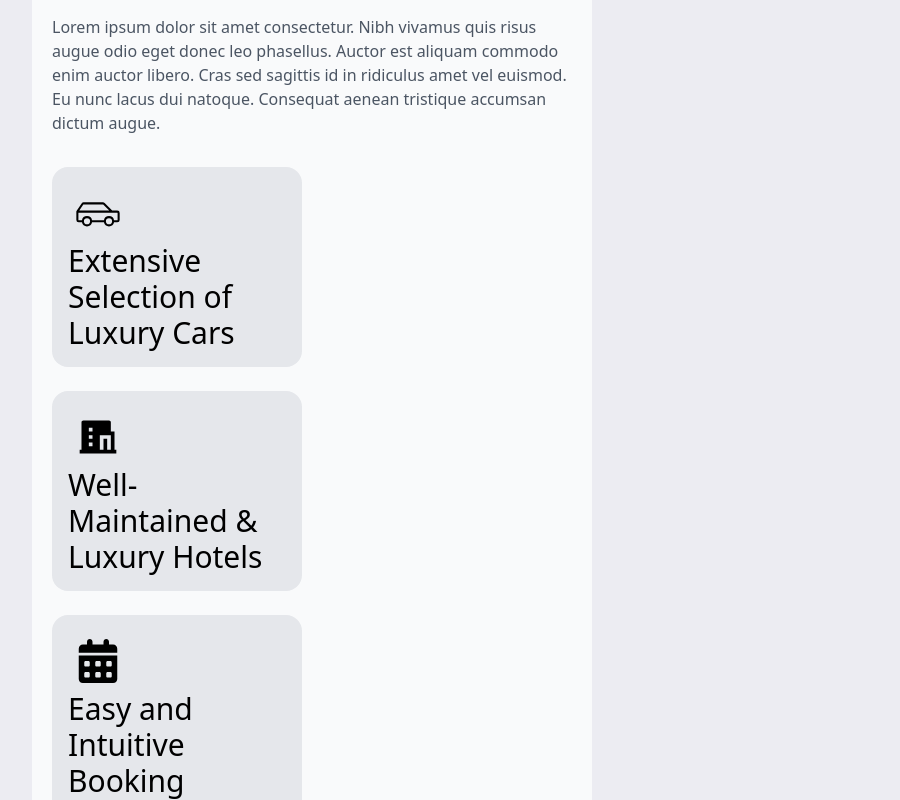
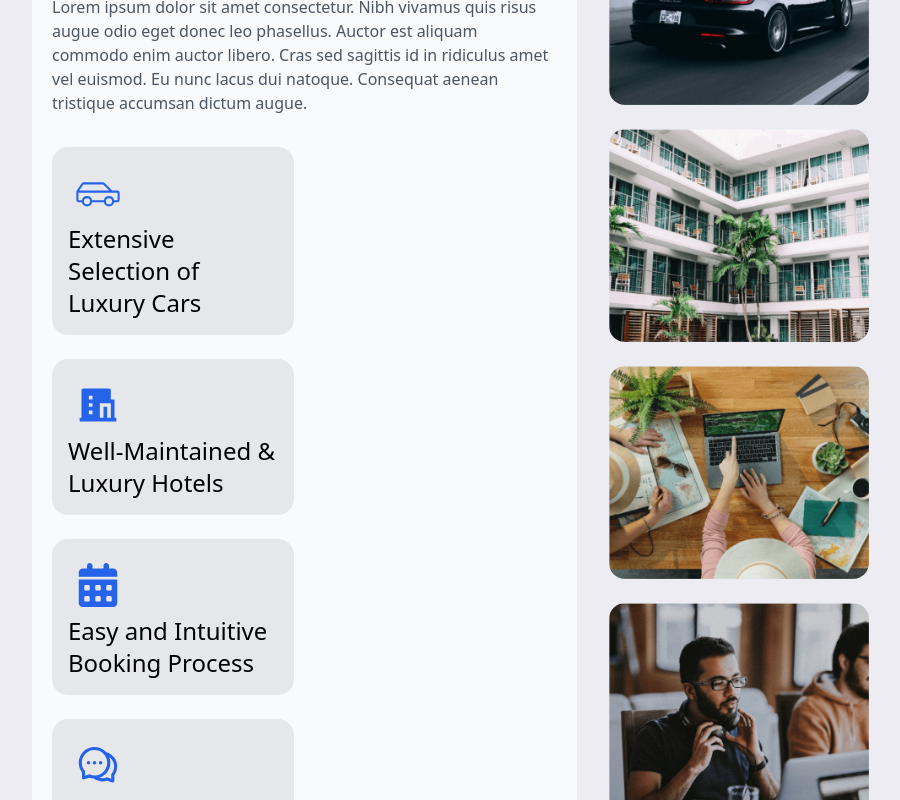
Before and after one commit to TahirSaifi09/Asha_Trip, a React (Create React App) app: page /about in a window 1280 px wide. Shown: the part 1340-2140 px from the top of the page, without its empty margins (48-948 px from the left). Built offline with nearby package versions, Linux system fonts and the light colour scheme.

Commit message:
About page created but not response

```diff
--- a/src/Component/aboutCom/ourHistory.jsx
+++ b/src/Component/aboutCom/ourHistory.jsx
@@ -6,19 +6,19 @@ import { AiOutlineComment } from "react-icons/ai";
 export default function OurHistory() {
   const history = [
     {
-      icon: <PiCarProfileLight className="text-6xl p-2 " />,
+      icon: <PiCarProfileLight className="text-6xl p-2 text-blue-600 " />,
       dis: "Extensive Selection of Luxury Cars",
     },
     {
-      icon: <RiHotelFill className="text-6xl p-2 " />,
+      icon: <RiHotelFill className="text-6xl p-2 text-blue-600" />,
       dis: "Well-Maintained & Luxury Hotels",
     },
     {
-      icon: <FaCalendarDays className="text-6xl p-2 " />,
+      icon: <FaCalendarDays className="text-6xl p-2 text-blue-600" />,
       dis: "Easy and Intuitive Booking Process",
     },
     {
-      icon: <AiOutlineComment className="text-6xl p-2 " />,
+      icon: <AiOutlineComment className="text-6xl p-2 text-blue-600" />,
       dis: "Exceptional Customer Service",
     },
   ];
@@ -39,7 +39,7 @@ export default function OurHistory() {
   ]
 
   return (
-    <div className="bg-[#ECECF2] px-20 py-10 ">
+    <div className="bg-[#ECECF2] px-20 py-5 pb-32 flex w-full gap-8">
       <div className="bg-gray-50 p-5 w-1/2 font-medium rounded-2xl">
         <h2 className="text-4xl font-medium ">Our History</h2>
         <h5 className="text-blue-600 text-xl font-medium py-2">Since 1998</h5>
@@ -52,7 +52,7 @@ export default function OurHistory() {
         <div className="w-full flex flex-wrap items-center justify-between gap-6 mt-8">
           {history.map((item, index) => (
             <div
-              className="w-[48%] bg-gray-200 text-3xl p-4 rounded-2xl"
+              className="w-[48%] bg-gray-200 text-2xl p-4 rounded-2xl"
               key={index}
             >
               {item.icon}
@@ -61,9 +61,13 @@ export default function OurHistory() {
           ))}
         </div>
       </div>
-      <div>
-        <div>
-
+      <div className="w-1/2">
+        <div className="flex flex-wrap justify-between gap-6">
+            {photos.map((item)=>(
+              <div key = {item} className="w-[48%] ">
+                <img src={item.photo} alt="" className="rounded-2xl"/>
+              </div>
+            ))}
         </div>
       </div>
     </div>
--- /dev/null
+++ b/src/Component/home_component/available.jsx
@@ -0,0 +1,40 @@
+import { AiOutlineComment } from "react-icons/ai";
+import { ImPriceTags } from "react-icons/im";
+import { BiTrip } from "react-icons/bi";
+
+export default function Available() {
+  return (
+
+      <div className="px-16 pb-24 flex justify-between max-lg:flex-wrap max-sm:px-2  max-md:gap-3 max-2xl:gap-8 max-xl:px-14 max-md:px-6">
+        <div className="flex px-14 gap-2 py-5 shadow-lg rounded-lg bg-gray-100 max-xl:px-2 max-2xl:px-5 max-xl:w-full items-center max-xl:justify-center ">
+          <AiOutlineComment className="text-5xl text-blue-600" />
+          <div className="">
+            <h1 className="text-2xl max-sm:text-xl max-2xl:text-xl font-medium">
+              We are Now Available
+            </h1>
+            <p className="text-gray-500">Call +91 9720169030 contact with us</p>
+          </div>
+        </div>
+        <div className="flex px-14 gap-2 py-5 shadow-lg rounded-lg items-center bg-gray-100 max-xl:w-full max-2xl:px-5 max-xl:px-2 max-xl:justify-center">
+          <BiTrip className="text-5xl text-blue-600" />
+          <div>
+            <h1 className="text-2xl max-sm:text-xl max-2xl:text-xl font-medium">
+              Beautify Trips
+            </h1>
+            <p className="text-gray-500 ">
+              Call +91 9720169030 contact with us
+            </p>
+          </div>
+        </div>
+        <div className="flex px-14 gap-2 rounded-lg shadow-lg py-5 items-center bg-gray-100 max-xl:px-2 max-2xl:px-5 max-xl:w-full max-xl:justify-center">
+          <ImPriceTags className="text-5xl text-blue-600" />
+          <div>
+            <h1 className="text-2xl max-sm:text-xl max-xl:text-2xl max-2xl:text-xl font-medium">
+              Check Refund
+            </h1>
+            <p className="text-gray-500">Call +91 9720169030 contact with us</p>
+          </div>
+        </div>
+      </div>
+  );
+}
--- /dev/null
+++ b/src/Component/home_component/clientThink.jsx
@@ -0,0 +1,47 @@
+import { FaArrowLeftLong } from "react-icons/fa6";
+import { FaArrowRightLong } from "react-icons/fa6";
+export default function ClientThink() {
+  return (
+    <div className="w-full px-20 h-full pb-10 bg-gray-200 max-md:px-2 max-xl:px-10 ">
+      <div className="h-full w-full shadow-xl rounded-3xl gap-6 items-center flex p-20 bg-gray-100 max-xl:flex-wrap max-xl:py-8 max-xl:p-4">
+        <div className="w-2/4 p-10 max-xl:w-full max-md:p-0 max-xl:p-4">
+          <p className="text-blue-600 text-lg">Testimonials</p>
+          <h1 className="text-5xl max-sm:text-4xl font-bold py-2">
+            What our clients think about us?
+          </h1>
+        </div>
+        <div className="w-3/4 bg-gray-200 shadow-xl rounded-xl max-xl:w-full">
+          <div className="p-12 max-sm:p-2 ">
+            <div className="flex justify-between">
+              <div className="flex ">
+                <img src="user-3.png" alt="user-3" className="z-20" />
+                <img
+                  src="user-1.png"
+                  alt="user-1"
+                  className="-translate-x-6 z-10"
+                />
+                <img
+                  src="user-2.png"
+                  alt="user-2"
+                  className="-translate-x-12"
+                />
+              </div>
+              <div className="flex text-2xl gap-6 max-sm:hidden">
+                <FaArrowLeftLong />
+                <FaArrowRightLong />
+              </div>
+            </div>
+            <p className="py-4">
+              Lorem ipsum dolor sit amet consectetur adipisicing elit. Ut iusto
+              nobis possimus tempore deserunt culpa ad beatae nesciunt maxime
+              consequuntur, unde amet aliquam natus commodi quod nostrum at
+              itaque animi.
+            </p>
+            <p className="text-lg ">Mr Jhon Deo</p>
+            <p className="text-gray-500">CEO at flyNow</p>
+          </div>
+        </div>
+      </div>
+    </div>
+  );
+}
--- a/src/Component/home_component/footer.jsx
+++ b/src/Component/home_component/footer.jsx
@@ -8,7 +8,7 @@ import { CiLocationOn } from "react-icons/ci";
 import { Link } from "react-router-dom";
 export default function Footer() {
   return (
-    <footer className="flex justify-between px-20 py-10 max-xl:flex-wrap max-sm:px-4 max-xl:px-8 ">
+    <footer className="flex justify-between bg-white px-20 py-10 max-xl:flex-wrap max-sm:px-4 max-xl:px-8 ">
       <div className="w-1/4 max-xl:w-full">
         <img src="logo2.png" alt="logo" className="w-1/3"/>
         <p className="text-gray-500 py-4">
--- a/src/Pages/HomePage/Home.jsx
+++ b/src/Pages/HomePage/Home.jsx
@@ -9,16 +9,20 @@ import BookNow from "../../Component/home_component/BookNow";
 import Discover from "../../Component/home_component/Discover";
 import ContactUs from "../../Component/home_component/ContactUs";
 import LetestNews from "../../Component/home_component/LetestNews";
+import Available from "../../Component/home_component/available";
+import ClientThink from "../../Component/home_component/clientThink";
 export default function FlyNow() {
   return (
     <div>
       <Navbar />
       <DreamFlight />
       <ShowFlight />
+      {/* <Available /> */}
       <SliderPart />
       <BookNow />
       <Discover />
       <ContactUs />
+      <ClientThink />
       <LetestNews />
       <Footer />
     </div>
--- a/src/Pages/about/index.js
+++ b/src/Pages/about/index.js
@@ -2,13 +2,23 @@ import Navbar from "../../Component/home_component/navbar";
 import About from "../../Component/aboutCom/firstPage";
 import Journey from "../../Component/aboutCom/journey";
 import OurHistory from "../../Component/aboutCom/ourHistory";
-export default function AboutPage(){
-    return(
-        <div>
-            <Navbar />
-            <About />
-            <Journey />
-            <OurHistory />
-        </div>
-    )
+import ContactUs from "../../Component/home_component/ContactUs";
+import Available from "../../Component/home_component/available";
+import ClientThink from "../../Component/home_component/clientThink";
+import Footer from "../../Component/home_component/footer";
+export default function AboutPage() {
+  return (
+    <div className="bg-gray-200">
+      <Navbar />
+      <About />
+      <Journey />
+      <OurHistory />
+      <ContactUs />
+      <div className="px-4 pt-8">
+        <Available />
+      </div>
+      <ClientThink />
+      <Footer />
+    </div>
+  );
 }
```
Also changed, not shown: src/Component/home_component/ContactUs.jsx (+1 -42 lines), src/Component/home_component/ShowFlight.jsx (+5 -41 lines), src/Component/home_component/SliderPart.jsx (+3 -5 lines).
